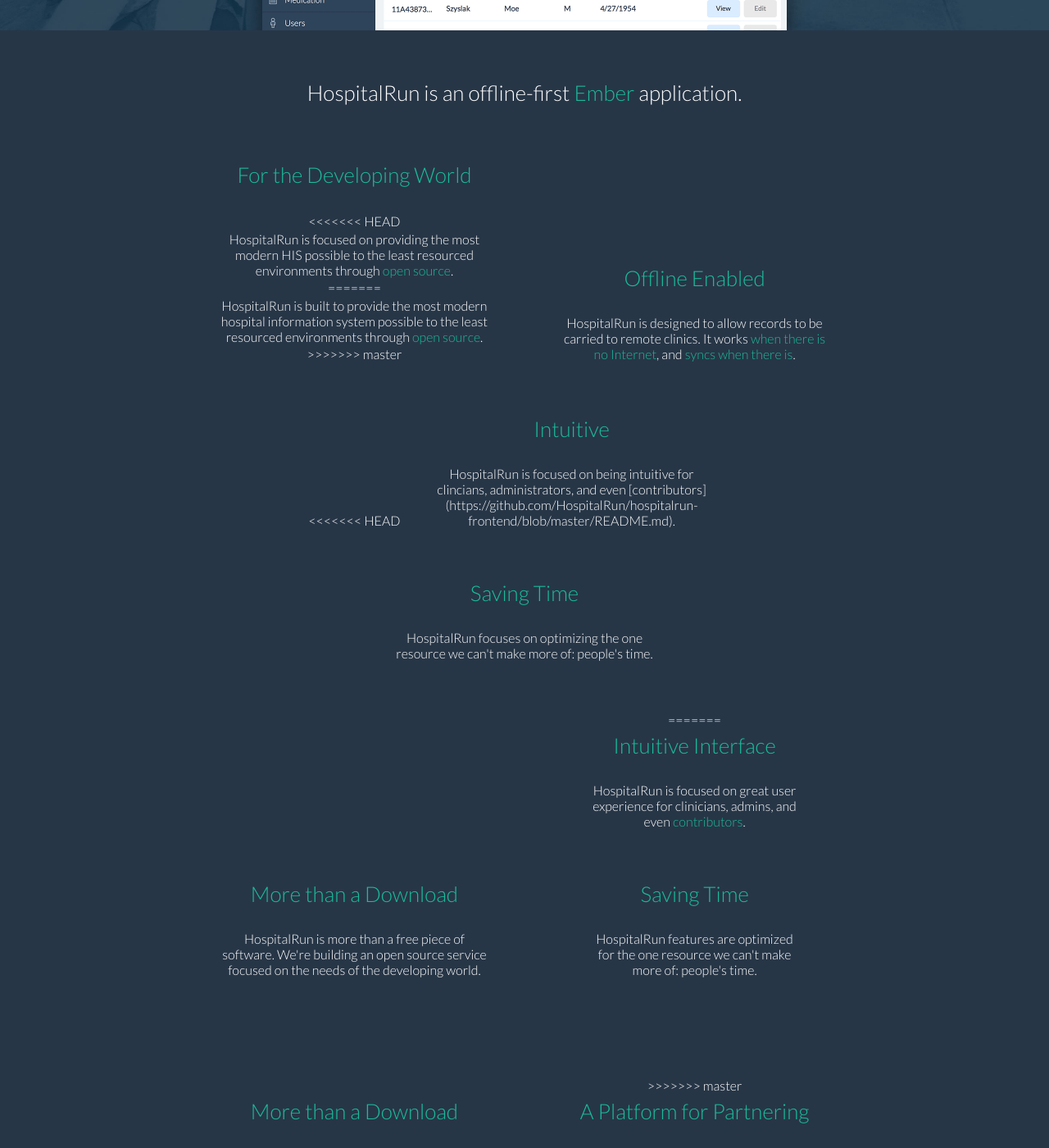
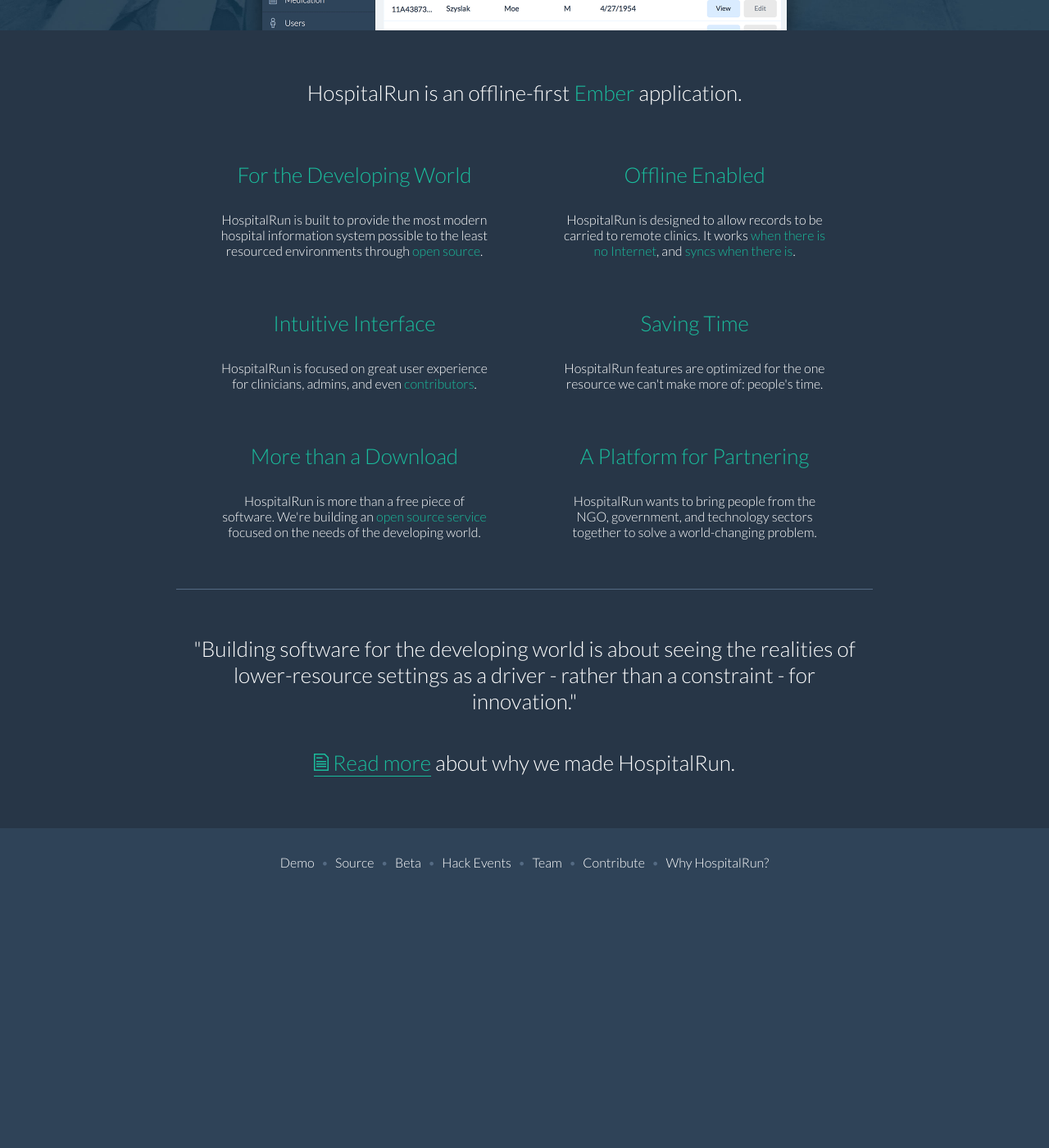
Before and after one commit to HospitalRun/hospitalrun.io, a Jekyll site: the page built from index.html, in a window 1280 px wide and 1400 px high, scrolled down 664 px. Shown: the whole window at 82% size. Built offline with Jekyll 4.4.1, drawn with Linux system fonts in a browser that asks for light colours; after the commit the page ends 1758 px from its top, so only the background shows below that; some of the changed text lies outside the part shown.

Commit message:
updated language and merge corrections

```diff
--- a/_includes/home/product-summary.html
+++ b/_includes/home/product-summary.html
@@ -8,11 +8,7 @@
       <div class="feature-row">
         <div class="feature-item">
           <h3 class="feature-heading">For the Developing World</h3>
-<<<<<<< HEAD
-          <p class="description">HospitalRun is focused on providing the most modern HIS possible to the least resourced environments through <a href="http://github.com/hospitalrun">open source</a>.</p>
-=======
           <p class="description">HospitalRun is built to provide the most modern hospital information system possible to the least resourced environments through <a href="http://github.com/hospitalrun">open source</a>.</p>
->>>>>>> master
         </div>
 
         <div class="feature-item">
@@ -23,28 +19,6 @@
 
       <div class="feature-row">
 
-<<<<<<< HEAD
-        <div class="feature-item">
-          <h3 class="feature-heading">Intuitive</h3>
-          <p class="description">HospitalRun is focused on being intuitive for clincians, administrators, and even [contributors](https://github.com/HospitalRun/hospitalrun-frontend/blob/master/README.md).</p>
-        </div>
-
-        <div class="feature-item">
-          <h3 class="feature-heading">Saving Time</h3>
-          <p class="description">HospitalRun focuses on optimizing the one resource we can't make more of: people's time.</p>
-        </div>
-
-      </div>
-
-      <div class="feature-row">
-
-        <div class="feature-item">
-          <h3 class="feature-heading">More than a Download</h3>
-          <p class="description">HospitalRun is more than a free piece of software. We're building an open source service focused on the needs of the developing world.</p>
-        </div>
-
-        <div class="feature-item">
-=======
         <div class="feature-item">
           <h3 class="feature-heading">Intuitive Interface</h3>
           <p class="description">HospitalRun is focused on great user experience for clinicians, admins, and even <a href="https://github.com/HospitalRun/hospitalrun-frontend/blob/master/README.md" target="_blank">contributors</a>.</p>
@@ -65,7 +39,6 @@
         </div>
 
         <div class="feature-item">
->>>>>>> master
           <h3 class="feature-heading">A Platform for Partnering</h3>
           <p class="description">HospitalRun wants to bring people from the NGO, government, and technology sectors together to solve a world-changing problem.</p>
         </div>
@@ -76,7 +49,7 @@
     <div class="why-hospitalrun">
 
       <blockquote>
-        <h2>"It's about seeing the realities of lower-resource settings as a driver - rather than a constraint - for innovation."</h2>
+        <h2>"Building software for the developing world is about seeing the realities of lower-resource settings as a driver - rather than a constraint - for innovation."</h2>
       </blockquote>
 
       <p class="read-more"><a href="/blog/2016/06/why-hospitalrun/">{% include icons/icon-octicon-file.html %} Read more</a> about why we made HospitalRun.</p>
--- a/_posts/2016-06-03-why-hospitalrun.markdown
+++ b/_posts/2016-06-03-why-hospitalrun.markdown
@@ -117,7 +117,7 @@ In September of that year, we did the first early (probably too early) deploymen
 But we were not interested in just running the flavor-of-the-year open source health project, merely choosing today's "cool tools" and fading out in 3-4 years. Instead, we've worked to establish very specific goals for why we're doing what we're doing. Those are:
 
 ## 1) Building specifically for low-to-medium income countries
-This is about more than supporting internationalization (which HospitalRun does). It's about seeing the realities of lower-resource settings as a driver - rather than a constraint - for innovation. When you can't health-care-consultant your way out of a problem, it reframes the opportunity to produce a truly useful solution that is focused on meeting the needs (technical, business, and otherwise) of those environments.
+This is about more than supporting internationalization (which HospitalRun does). Building software for the developing world is about seeing the realities of lower-resource settings as a driver - rather than a constraint - for innovation. When you can't health-care-consultant your way out of a problem, it reframes the opportunity to produce a truly useful solution that is focused on meeting the needs (technical, business, and otherwise) of those environments.
 
 <p>
   <img src="/img/CURE_Map_June15-1.png" width="90%" alt="Environments like the places CURE and thousands of other health care providers serve can't afford Western solutions on multiple levels" /><br/>
```
